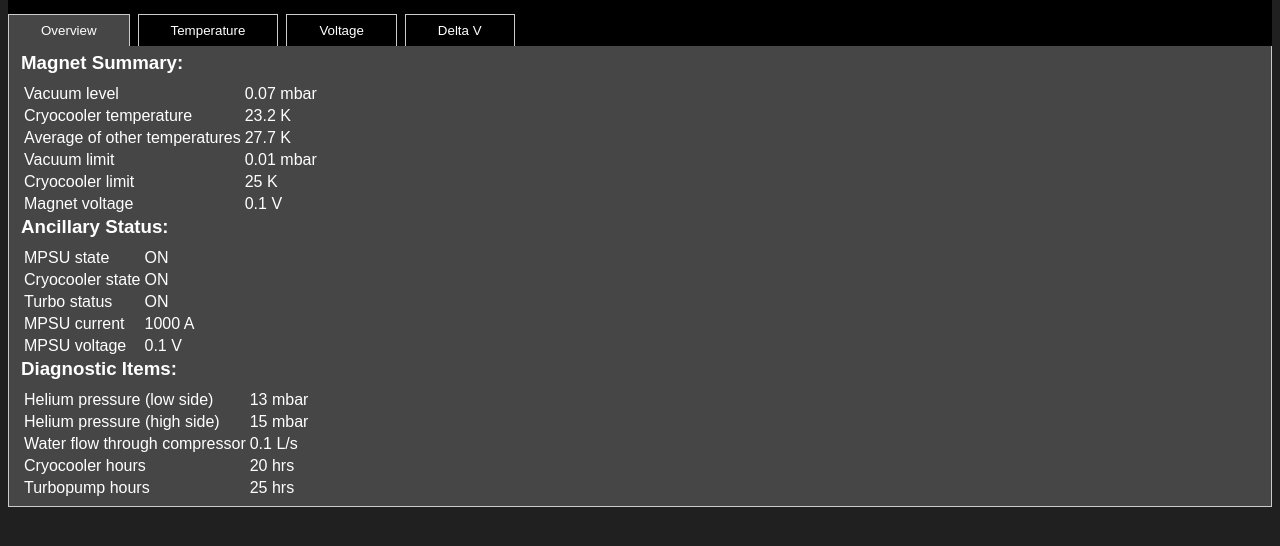
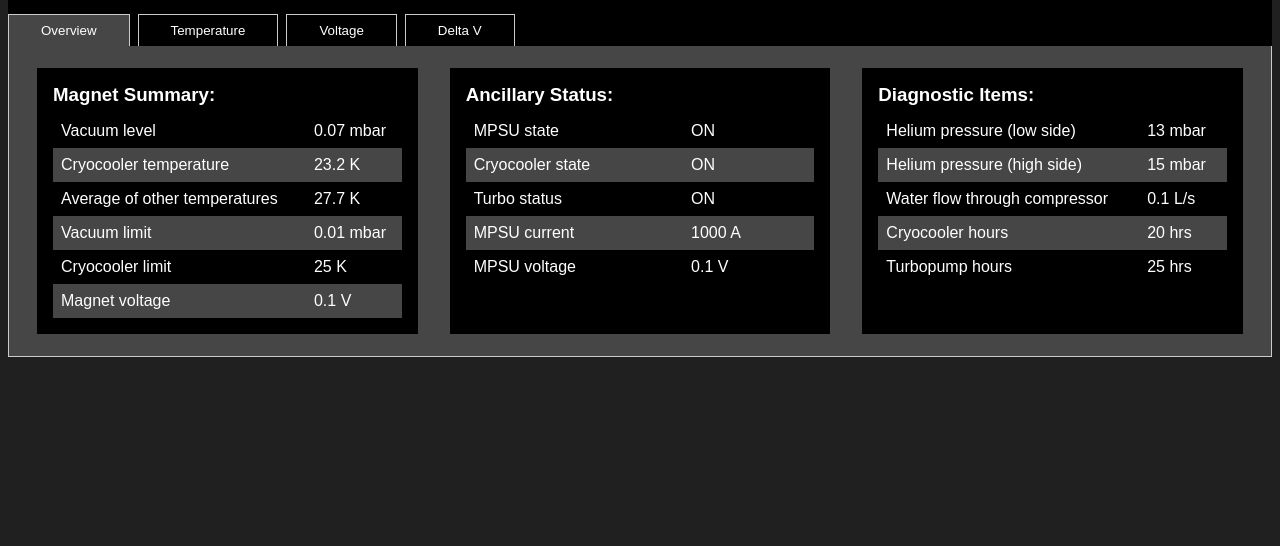
Before and after one commit to jg-storey/histogram, a plain HTML site: page v2/index4.htm in a window 1280 px wide. Shown: the part 204-750 px from the top of the page. Drawn offline with Linux system fonts and the light colour scheme.

Commit message:
Update mystyle.css

```diff
--- a/v2/mystyle.css
+++ b/v2/mystyle.css
@@ -408,3 +408,31 @@ ul{
 li{
 padding-bottom:1rem;
 }
+
+#overviewTab{
+    display:grid;
+    grid-template-columns: 0.5fr 0.5fr 0.5fr;
+}
+
+.ovBox{
+    background-color: black;
+    padding:1rem;
+    margin:1rem;
+}
+
+table {
+    font-family: arial, sans-serif;
+    border-collapse: collapse;
+    width: 100%;
+  }
+
+  td, th {
+    /*border: 1px solid #dddddd;*/
+    text-align: left;
+    padding: 8px;
+    min-width: 5rem;
+  }
+
+  tr:nth-child(even) {
+    background-color: rgb(70, 70, 70);
+  }
```
